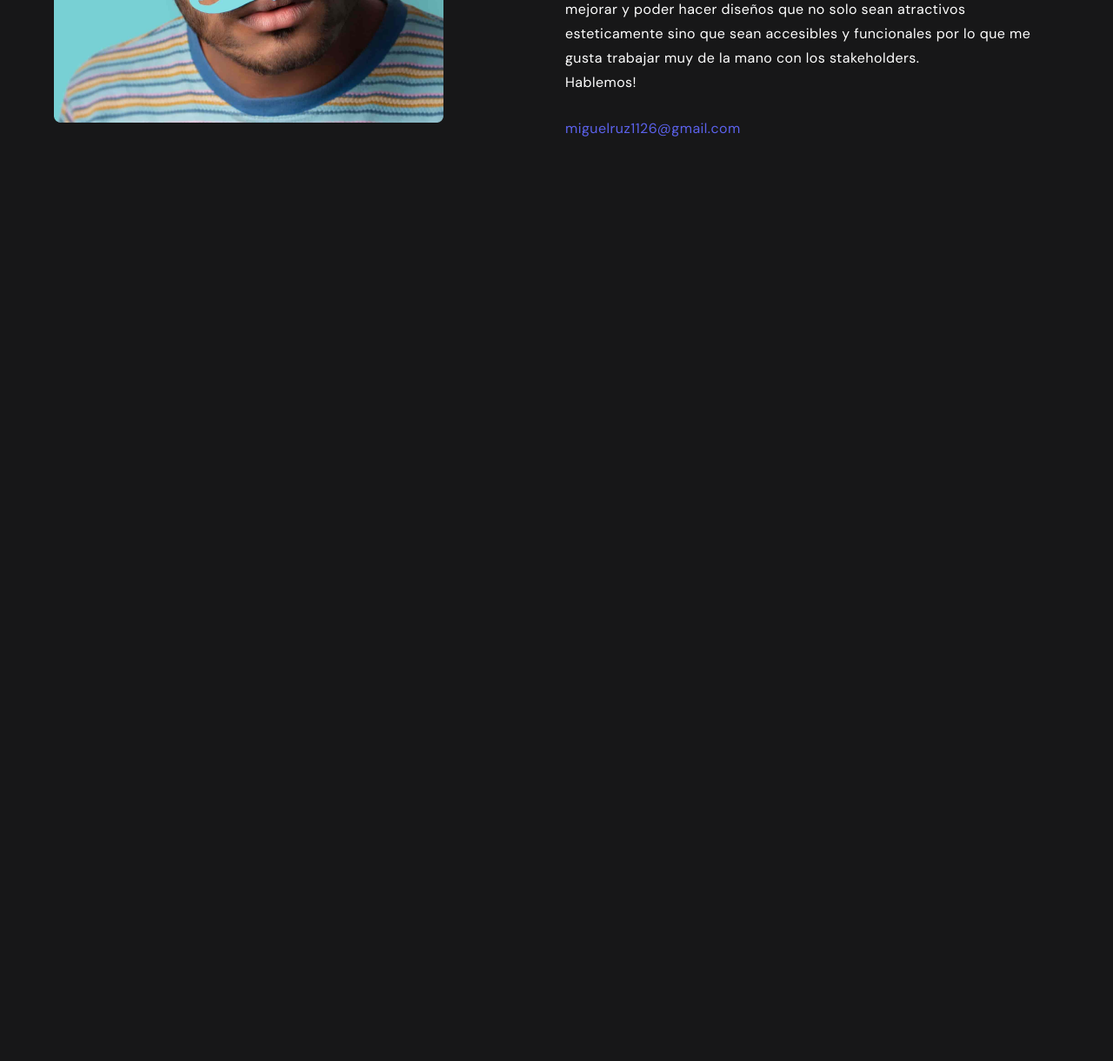
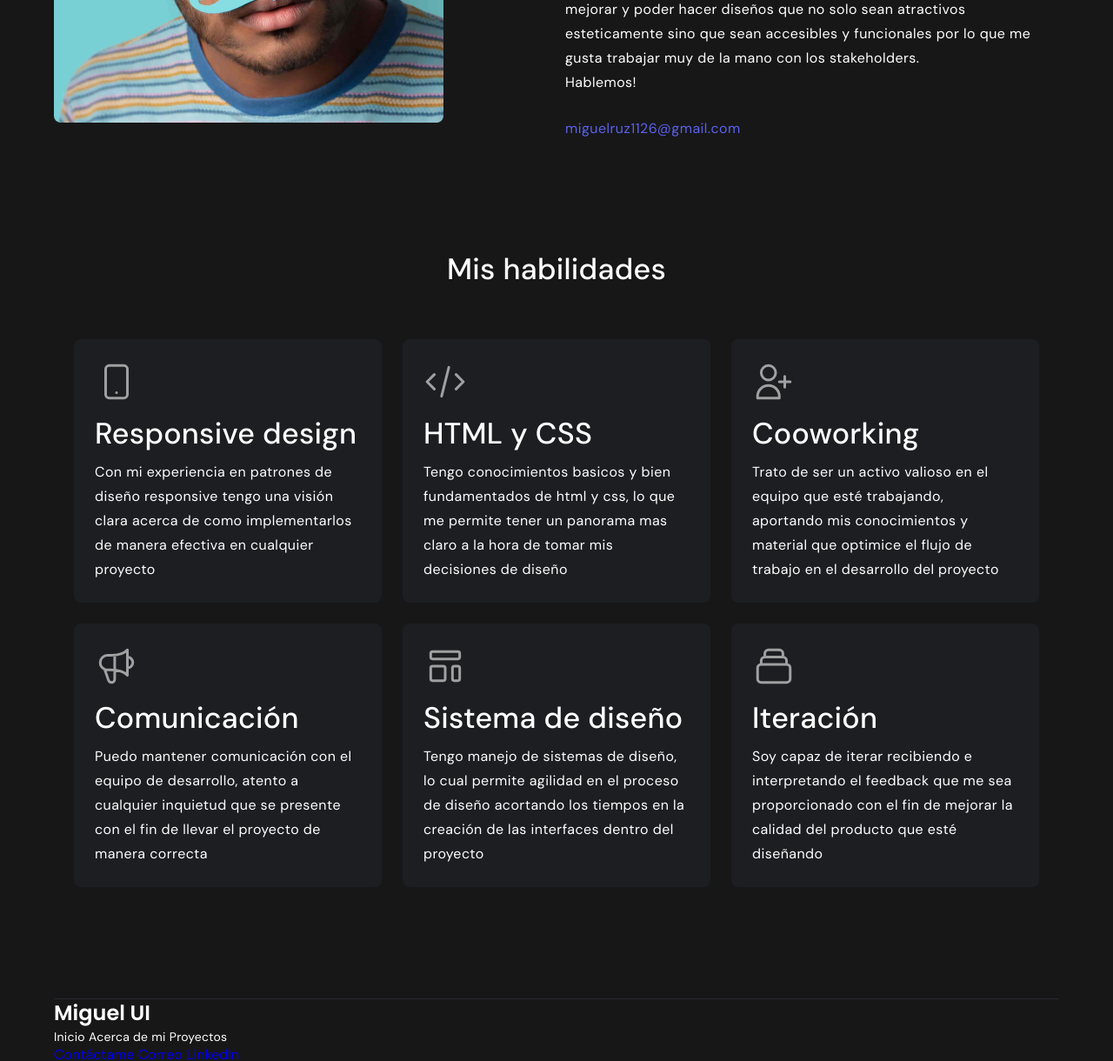
Before and after one commit to Kamilapu/LS-14, a plain HTML site: page index.html in a window 1280 px wide. Shown: the part 561-1781 px from the top of the page at 87% size. Before the commit the page ends 851 px from the top, so only its background shows below. Drawn offline with Linux system fonts and the light colour scheme.

Commit message:
in progress

```diff
--- a/index.html
+++ b/index.html
@@ -26,8 +26,7 @@
           </header>
      </div>
 
-     <section class="container">
-          <main class="hero">
+     <section class="hero">
           <img class="photo-hero" src="img/hero.png" alt="miguel">
           <div>
                <h1 class="hero__title">Miguel Ruz</h1>
@@ -49,14 +48,70 @@
                     diseños que no solo sean atractivos esteticamente sino que sean accesibles y funcionales por lo
                     que
                     me gusta trabajar muy de la mano con los stakeholders.
-                         <br>Hablemos!</p>
+                    <br>Hablemos!
+               </p>
 
                <a class="hero__mail" href="mailto:miguelruz1126@gmail.com">miguelruz1126@gmail.com</a>
           </div>
+     </section>
+
+     <main class="skills">
+          <h2 class="skills__title">Mis habilidades</h2>
+          <div class="row">
+               <div class="col"> <img src="img/icons/device-mobile.svg" alt="mobile">
+                    <h3 class="col-name">Responsive design</h3>
+                    <p class="col-desc">Con mi experiencia en patrones de diseño responsive tengo una visión clara
+                         acerca de como implementarlos de manera efectiva en cualquier proyecto</p>
+               </div>
+               <div class="col"><img src="img/icons/code.svg" alt="code">
+                    <h3 class="col-name">HTML y CSS</h3>
+                    <p class="col-desc">Tengo conocimientos basicos y bien fundamentados de html y css, lo que me
+                         permite tener un panorama mas claro a la hora de tomar mis decisiones de diseño</p>
+               </div>
+               <div class="col"><img src="img/icons/user-add.svg" alt="user">
+                    <h3 class="col-name">Cooworking</h3>
+                    <p class="col-desc">Trato de ser un activo valioso en el equipo que esté trabajando, aportando
+                         mis conocimientos y material que optimice el flujo de trabajo en el desarrollo del
+                         proyecto </p>
+               </div>
+               <div class="col"><img src="img/icons/speakerphone.svg" alt="phone">
+                    <h3 class="col-name">Comunicación</h3>
+                    <p class="col-desc">Puedo mantener comunicación con el equipo de desarrollo, atento a cualquier
+                         inquietud que se presente con el fin de llevar el proyecto de manera correcta </p>
+               </div>
+               <div class="col"><img src="img/icons/template.svg" alt="template">
+                    <h3 class="col-name">Sistema de diseño</h3>
+                    <p class="col-desc">Tengo manejo de sistemas de diseño, lo cual permite agilidad en el proceso
+                         de diseño acortando los tiempos en la creación de las interfaces dentro del proyecto</p>
+               </div>
+               <div class="col"><img src="img/icons/collection.svg" alt="folder">
+                    <h3 class="col-name">Iteración</h3>
+                    <p class="col-desc">Soy capaz de iterar recibiendo e interpretando el feedback que me sea
+                         proporcionado con el fin de mejorar la calidad del producto que esté diseñando</p>
+               </div>
+          </div>
      </main>
 
-
-     </section>
+     <footer class="footer">
+          <div class="footer__logo">
+               <a class="footer__logo" href="/">Miguel UI</a>
+          </div>
+          <div class="footer__incio">
+               <a class="incio first"  href="/">Inicio</a>
+               <a class="incio" href="/">Acerca de mi</a>
+               <a class="incio" href="/">Proyectos</a>
+          </div>
+          <div class="footer__contact">
+               <a class="" href="/">Contáctame</a>
+               <a href="/">Correo</a>
+               <a href="/">LinkedIn</a>
+          </div>
+          <div class="footer__social">
+               <img src="img/icons/Behance.svg" alt="logobehance">
+               <img src="img/icons/Linkendl.svg" alt="linkend">
+               <img src="img/icons/figma_logo.svg" alt="figma">
+          </div>
+     </footer>
 </body>
 
 </html>
--- /dev/null
+++ b/scss/_footer.scss
@@ -0,0 +1,27 @@
+.footer {
+  max-width: 1156rem;
+  margin-inline: auto;
+  border-top: 1rem solid #26292d;
+
+  &__logo {
+    color: $text-color;
+    font-family: $logo-font;
+    font-size: 24rem;
+    font-weight: 600;
+    line-height: 32rem;
+  }
+
+  &__contact {
+  }
+
+  &__social {
+  }
+}
+
+.incio {
+  color: $text-color;
+  font-size: 14rem;
+  font-weight: 400;
+  line-height: 20rem;
+  letter-spacing: 0.25rem;
+}
--- /dev/null
+++ b/scss/_main.scss
@@ -0,0 +1,46 @@
+.skills {
+  max-width: 1110rem;
+  margin-inline: auto;
+  padding-bottom: 128rem;
+
+  &__title {
+    text-align: center;
+    padding-bottom: 60px;
+    color: $text-color;
+    font-size: 34rem;
+    font-weight: 500;
+    line-height: 40rem;
+    letter-spacing: 0.25rem;
+  }
+}
+
+.row {
+  display: flex;
+  flex-wrap: wrap;
+  gap: 24rem;
+}
+.col {
+  border-radius: 8px;
+  background: #1c1e22;
+  padding: 24rem;
+
+  flex: 0 1 calc((100% - 24rem * 2) / 3);
+}
+
+.col-name {
+  color: $text-color;
+  font-size: 34rem;
+  font-weight: 500;
+  line-height: 40rem;
+  letter-spacing: 0.25rem;
+  margin-top: 10rem;
+  margin-bottom: 10rem;
+}
+
+.col-desc {
+  color: $text-color;
+  font-size: 16rem;
+  font-weight: 400;
+  line-height: 28rem;
+  letter-spacing: 0.44rem;
+}
--- a/scss/_reset.scss
+++ b/scss/_reset.scss
@@ -25,8 +25,3 @@ a {
 li {
   list-style: none;
 }
-
-.container {
-  max-width: 1156rem;
-  margin-inline: auto;
-}
--- a/scss/_welcome.scss
+++ b/scss/_welcome.scss
@@ -37,6 +37,8 @@
 }
 
 .hero {
+  max-width: 1156rem;
+  margin-inline: auto;
   display: flex;
   gap: 140rem;
   align-items: center;
--- a/scss/style.scss
+++ b/scss/style.scss
@@ -2,3 +2,5 @@
 @import "vars";
 @import "mixins";
 @import "welcome";
+@import "main";
+@import "footer";
```
Also changed, not shown: img/icons/Behance.svg (added), img/icons/Linkendl.svg (added), img/icons/code.svg (added), img/icons/collection.svg (added), img/icons/device-mobile.svg (added), img/icons/figma_logo.svg (added), img/icons/speakerphone.svg (added), img/icons/template.svg (added), img/icons/user-add.svg (added), style.css. Lines whose indentation alone changed are shown as unchanged.
